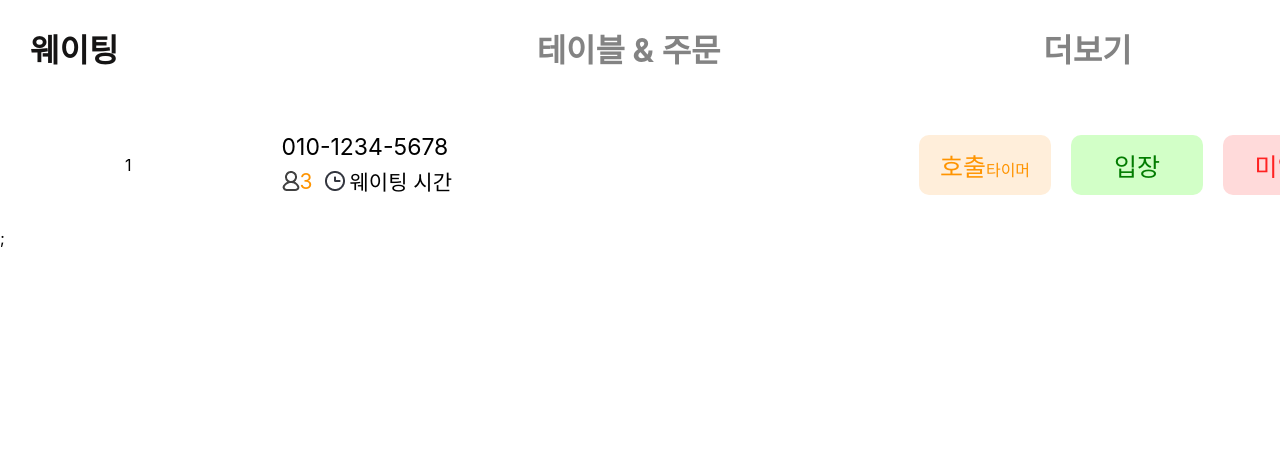
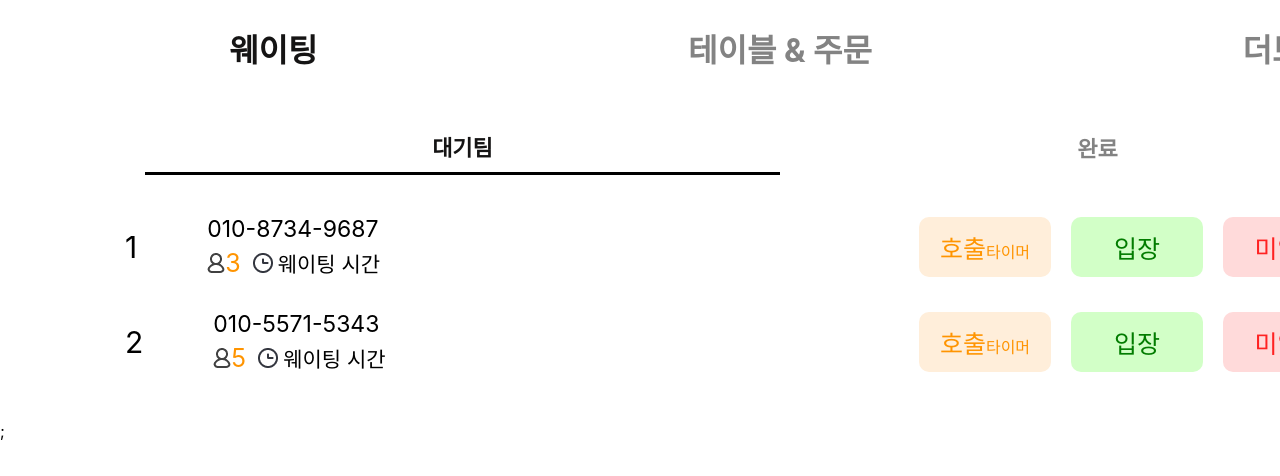
Before and after one commit to waitinigNow/waitingNow, a React (Create React App) app in the folder frontend/waitingnow/: page / in a window 1280 px wide. Shown: the top 476 px of the page. Built offline with nearby package versions, Linux system fonts and the light colour scheme.

Commit message:
refactor: waiting list UI refactoring

```diff
--- a/frontend/waitingnow/src/components/LoginForm.tsx
+++ b/frontend/waitingnow/src/components/LoginForm.tsx
@@ -1,7 +1,7 @@
 import React, { useState } from "react";
 import { useNavigate } from "react-router-dom";
 import { useRecoilState, useRecoilValue } from "recoil";
-import { memberNumberState } from "state";
+import { memberNumberState } from "Storestate";
 import { login } from "api/api";
 import { toast } from "react-toastify";
 
--- /dev/null
+++ b/frontend/waitingnow/src/components/MainMenu.tsx
@@ -0,0 +1,80 @@
+import { useState } from "react";
+import styled from "styled-components";
+import WaitingTab from "./WaitingTab";
+
+const TabWrapper = styled.div`
+  display: flex;
+  flex-direction: column;
+  align-items: center;
+  width: 1520px;
+  margin: auto;
+`;
+
+const TabMenu = styled.ul`
+  width: 1520px;
+  height: 75px;
+  background-color: #fff;
+  color: rgb(131, 131, 131);
+  font-weight: bold;
+  display: flex;
+  align-items: center;
+  list-style: none;
+  margin-top: 10px;
+
+  .submenu {
+    display: flex;
+    justify-content: center;
+    width: calc(100% / 3);
+    padding: 10px;
+    font-size: 32px;
+    transition: 0.5s;
+    border-radius: 10px 10px 0px 0px;
+  }
+
+  .focused {
+    background-color: rgb(255, 255, 255);
+    color: rgb(21, 20, 20);
+  }
+
+  & div.desc {
+    text-align: center;
+  }
+`;
+
+const Desc = styled.div`
+  text-align: center;
+`;
+
+export default function MainMenu() {
+  const [currentTab, clickTab] = useState(0);
+
+  const menuArr = [
+    { name: "웨이팅", content: <WaitingTab /> },
+    { name: "테이블 & 주문", content: "Tab menu TWO" },
+    { name: "더보기", content: "" },
+  ];
+
+  const selectMenuHandler = (index: number) => {
+    clickTab(index);
+  };
+
+  return (
+    <>
+      <TabWrapper>
+        <TabMenu>
+          {menuArr.map((el, index) => (
+            <li
+              className={index === currentTab ? "submenu focused" : "submenu"}
+              onClick={() => selectMenuHandler(index)}
+            >
+              {el.name}
+            </li>
+          ))}
+        </TabMenu>
+        <Desc>
+          <p>{menuArr[currentTab].content}</p>
+        </Desc>
+      </TabWrapper>
+    </>
+  );
+}
--- a/frontend/waitingnow/src/components/Routers.tsx
+++ b/frontend/waitingnow/src/components/Routers.tsx
@@ -3,7 +3,7 @@ import { BrowserRouter as Router, Route, Routes } from "react-router-dom";
 import MainPage from "pages/main";
 import SignUpPage from "pages/signup";
 import LoginPage from "pages/login";
-import { Tab } from "./Tab";
+import MainMenu from "components/MainMenu";
 
 interface RouterProps {
   isAuthenticated: boolean;
@@ -14,7 +14,7 @@ export default function Routers() {
     <>
       <Router>
         <Routes>
-          <Route path="/" element={<Tab />} />
+          <Route path="/" element={<MainMenu />} />
           <Route path="/signup" element={<SignUpPage />} />
           <Route path="/login" element={<LoginPage />} />
         </Routes>
--- a/frontend/waitingnow/src/components/SignupForm.tsx
+++ b/frontend/waitingnow/src/components/SignupForm.tsx
@@ -3,7 +3,7 @@ import { useNavigate } from "react-router-dom";
 import UserInfoInputForm from "./UserInfoInputForm";
 import StoreInfoInputForm from "./StoreInfoInputForm";
 import { useRecoilValue } from "recoil";
-import { userState, storeState, authState } from "state";
+import { userState, storeState, authState } from "Storestate";
 import { SignupParams, signup } from "api/api";
 import { toast } from "react-toastify";
 
--- a/frontend/waitingnow/src/components/StoreInfoInputForm.tsx
+++ b/frontend/waitingnow/src/components/StoreInfoInputForm.tsx
@@ -1,6 +1,6 @@
 import React, { useState } from "react";
 import { useRecoilState, useRecoilValue, atom } from "recoil";
-import { userState, storeState } from "state";
+import { userState, storeState } from "Storestate";
 import Switch from "@mui/material/Switch";
 import InputLabel from "@mui/material/InputLabel";
 import MenuItem from "@mui/material/MenuItem";
--- a/frontend/waitingnow/src/components/TableList.tsx
+++ /dev/null
@@ -1,38 +0,0 @@
-import React from "react";
-import personIcon from "assets/person.png";
-import timeIcon from "assets/time.png";
-
-export default function TableList() {
-  const testArray = [[1, "010-1234-5678"]];
-
-  return (
-    <>
-      <div className="list-item">
-        <div className="waiting-index">
-          <span className="index-number">1</span>
-        </div>
-        <div className="waiting-info">
-          <span className="waiting-phone">010-1234-5678</span>
-          <div className="waiting-detail">
-            <div className="waiting-people">
-              <img src={personIcon} />
-              <span>3</span>
-            </div>
-            <div className="waiting-time">
-              <img src={timeIcon} />
-              <span>웨이팅 시간</span>
-            </div>
-          </div>
-        </div>
-        <div className="button-block">
-          <button className="btn-call">
-            <span className="call-label">호출</span>
-            <span className="time-in">타이머</span>
-          </button>
-          <button className="btn-in">입장</button>
-          <button className="btn-not-in">미입장</button>
-        </div>
-      </div>
-    </>
-  );
-}
--- a/frontend/waitingnow/src/components/UserInfoInputForm.tsx
+++ b/frontend/waitingnow/src/components/UserInfoInputForm.tsx
@@ -1,6 +1,6 @@
 import React, { useState } from "react";
 import { useRecoilState, useRecoilValue } from "recoil";
-import { userState, authState } from "state";
+import { userState, authState } from "Storestate";
 import { phoneAuth } from "api/api";
 import { toast } from "react-toastify";
 
--- /dev/null
+++ b/frontend/waitingnow/src/components/WaitingList.tsx
@@ -0,0 +1,73 @@
+import React from "react";
+import personIcon from "assets/person.png";
+import timeIcon from "assets/time.png";
+import checkIcon from "assets/checkIcon.png";
+import notIcon from "assets/notIcon.png";
+import styled from "styled-components";
+
+export default function WaitingList() {
+  // 임의 데이터
+  const waitingData = [
+    {
+      waitingNumber: 7,
+      waitingCustomerNumber: 3,
+      waitingPhone: "010-8734-9687",
+      waitingPeople: 3,
+      waitingDate: "2023-11-24 03:29:13",
+      waitingAvailable: "대기",
+      memberNumber: 1,
+    },
+    {
+      waitingNumber: 8,
+      waitingCustomerNumber: 4,
+      waitingPhone: "010-5571-5343",
+      waitingPeople: 5,
+      waitingDate: "2023-11-24 03:29:13",
+      waitingAvailable: "대기",
+      memberNumber: 1,
+    },
+  ];
+
+  function formatPhoneNumber(phoneNumber: string) {
+    return (
+      phoneNumber.slice(0, 3) +
+      "-" +
+      phoneNumber.slice(3, 7) +
+      "-" +
+      phoneNumber.slice(7)
+    );
+  }
+
+  return (
+    <>
+      {waitingData.map((data, index) => (
+        <div className="list-item" key={index}>
+          <div className="waiting-index">
+            <span className="index-number">{index + 1}</span>
+          </div>
+          <div className="waiting-info">
+            <span className="waiting-phone">{data.waitingPhone}</span>
+            <div className="waiting-detail">
+              <div className="waiting-people">
+                <img src={personIcon} alt={`Person ${index}`} />
+                <span>{data.waitingPeople}</span>
+              </div>
+              <div className="waiting-time">
+                <img src={timeIcon} alt={`Time ${index}`} />
+                <span>웨이팅 시간</span>
+              </div>
+            </div>
+          </div>
+          <div className="button-block">
+            <button className="btn-call">
+              <span className="call-label">호출</span>
+              <span className="time-in">타이머</span>
+            </button>
+            <button className="btn-in">입장</button>
+            <button className="btn-not-in">미입장</button>
+          </div>
+        </div>
+      ))}
+    </>
+  );
+}
--- a/frontend/waitingnow/src/components/Tab.tsx
+++ b/frontend/waitingnow/src/components/WaitingTab.tsx
@@ -1,33 +1,33 @@
 import { useState } from "react";
 import styled from "styled-components";
 import LoginForm from "./LoginForm";
-import TableList from "./TableList";
+import WaitingList from "./WaitingList";
 
 const TabWrapper = styled.div`
   display: flex;
   flex-direction: column;
   align-items: center;
-  width: 1520px;
+  width: 1270px;
   margin: auto;
 `;
 
 const TabMenu = styled.ul`
-  width: 1520px;
-  height: 75px;
+  width: 1270px;
+  height: 40px;
   background-color: #fff;
   color: rgb(131, 131, 131);
   font-weight: bold;
   display: flex;
-  flex-direction: row;
   align-items: center;
   list-style: none;
   margin-top: 10px;
 
   .submenu {
     display: flex;
-    width: calc(100% / 3);
+    justify-content: center;
+    width: calc(100% / 2);
     padding: 10px;
-    font-size: 32px;
+    font-size: 22px;
     transition: 0.5s;
     border-radius: 10px 10px 0px 0px;
   }
@@ -35,6 +35,7 @@ const TabMenu = styled.ul`
   .focused {
     background-color: rgb(255, 255, 255);
     color: rgb(21, 20, 20);
+    border-bottom: 3px solid #000000;
   }
 
   & div.desc {
@@ -46,13 +47,12 @@ const Desc = styled.div`
   text-align: center;
 `;
 
-export const Tab = () => {
+export default function WaitingTab() {
   const [currentTab, clickTab] = useState(0);
 
   const menuArr = [
-    { name: "웨이팅", content: <TableList /> },
-    { name: "테이블 & 주문", content: "Tab menu TWO" },
-    { name: "더보기", content: "" },
+    { name: "대기팀", content: <WaitingList /> },
+    { name: "완료", content: "Tab menu TWO" },
   ];
 
   const selectMenuHandler = (index: number) => {
@@ -78,4 +78,4 @@ export const Tab = () => {
       </TabWrapper>
     </>
   );
-};
+}
--- a/frontend/waitingnow/src/index.css
+++ b/frontend/waitingnow/src/index.css
@@ -124,7 +124,11 @@ code {
 }
 
 .waiting-index {
-  margin-right: 130px;
+  margin-right: 50px;
+}
+
+.index-number {
+  font-size: 30px;
 }
 
 .waiting-info {
@@ -152,6 +156,7 @@ code {
   display: flex;
   align-items: center;
   color: #ff9400;
+  font-size: 25px;
 }
 
 .waiting-time {
```
Also changed, not shown: frontend/waitingnow/src/Storestate.tsx (renamed from frontend/waitingnow/src/state.tsx), frontend/waitingnow/src/assets/checkIcon.png (added), frontend/waitingnow/src/assets/notIcon.png (added).
